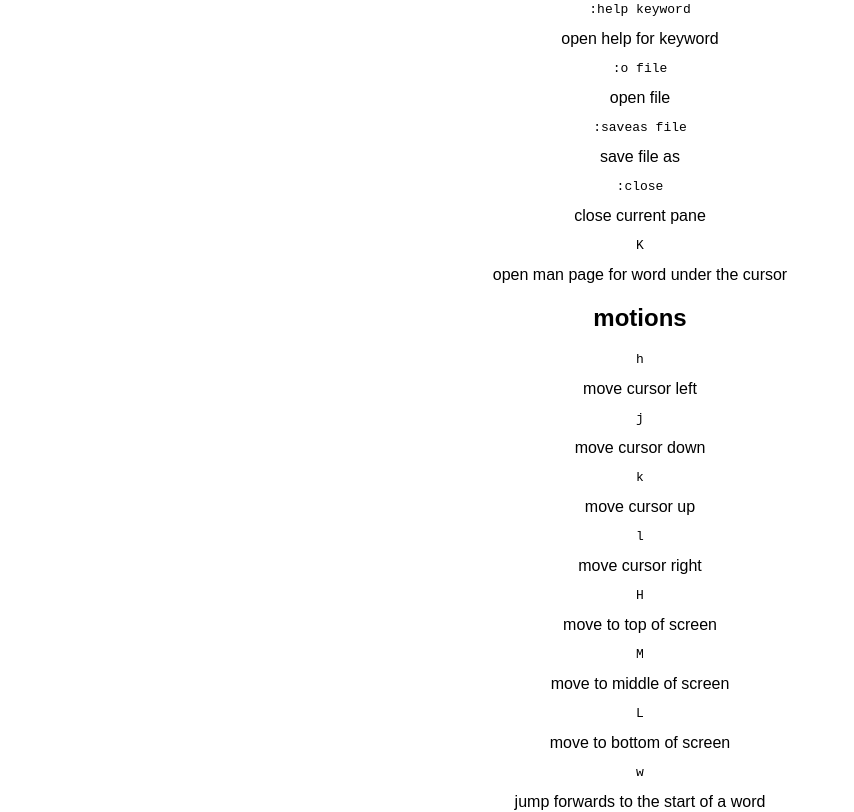
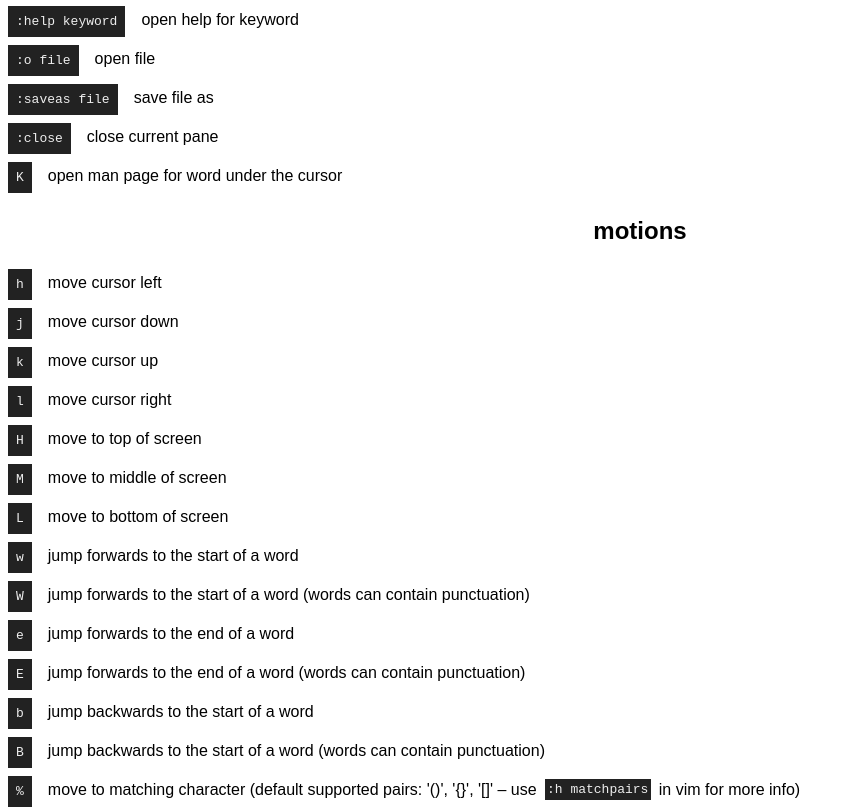
Before and after one commit to cpoliver/acinonyx, a React (Create React App) app: page / in a window 1280 px wide. Shown: the part 220-1032 px from the top of the page, without its empty margins (0-854 px from the left). Built offline with nearby package versions, Linux system fonts and the light colour scheme.

Commit message:
style(item): Add styles for Item component

```diff
--- a/src/components/Item.js
+++ b/src/components/Item.js
@@ -1,6 +1,8 @@
 import React from 'react';
 import PropTypes from 'prop-types';
 import { replace } from 'ramda';
+
+import './styles/Item.css';
 
 const formatCode = replace(/kbd|code/g, 'pre');
 
--- /dev/null
+++ b/src/components/styles/Item.css
@@ -0,0 +1,29 @@
+.c-item {
+  align-items: baseline;
+  align-self: flex-start;
+  display: flex;
+}
+
+.c-item--command {
+  align-items: baseline;
+  display: inline-flex;
+  margin-right: .5rem;
+}
+
+.c-item--command > pre {
+  background: #222;
+  color: #eee;
+  margin: .25rem .5rem;
+  padding: .5rem;
+}
+
+.c-item--description {
+  display: inline-flex;
+}
+
+.c-item--description > pre {
+  background: #222;
+  color: #eee;
+  margin: -.1rem .5rem;
+  padding: .15rem;
+}
```
